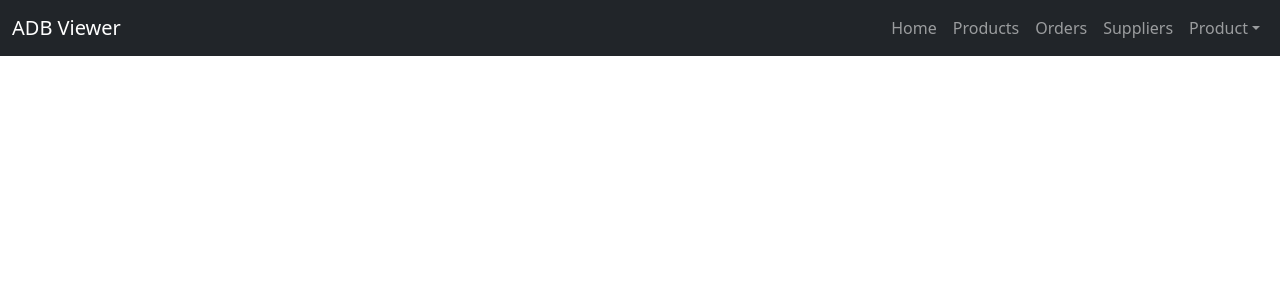
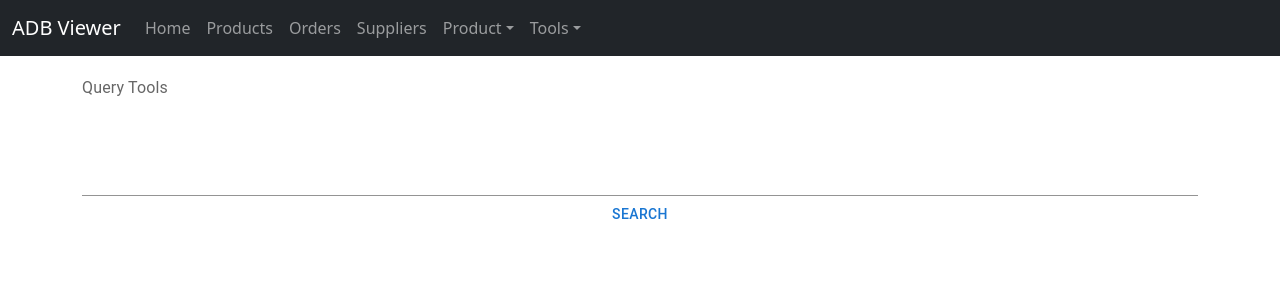
Before and after one commit to edwinsanjaya/adb-ui, a React (Create React App) app in the folder client/: page /tools/query in a window 1280 px wide. Shown: the top 300 px of the page. Built offline with nearby package versions, Linux system fonts and the light colour scheme.

Commit message:
Add query tool (no pagination)
Add query tool (no pagination)

```diff
--- a/client/src/App.js
+++ b/client/src/App.js
@@ -10,6 +10,7 @@ import HomePage from './pages/HomePage';
 import ProductListPage from './pages/ProductListPage';
 import ProductSearchPage from './pages/ProductSearchPage';
 import ProductDetailPage from './pages/ProductDetailPage';
+import QueryPage from './pages/QueryPage';
 import TestMapPage from './pages/TestMapPage';
 
 
@@ -24,6 +25,7 @@ function App() {
             <Route exact path="/products" element={<ProductListPage/>}/>
             <Route exact path="/products/search" element={<ProductSearchPage/>}/>
             <Route exact path="/product/:product_id/detail" element={<ProductDetailPage/>}/>
+            <Route exact path="/tools/query" element={<QueryPage/>}></Route>
             <Route exact path="/map/test" element={<TestMapPage/>}/>
           </Routes>
         </Container>
--- a/client/src/components/Header.js
+++ b/client/src/components/Header.js
@@ -21,11 +21,11 @@ function Header(args) {
 
   return (
     <div>
-      <Navbar color="dark" expand="sm" dark {...args}>
+      <Navbar end color="dark" expand="sm" dark {...args}>
         <NavbarBrand href="/">ADB Viewer</NavbarBrand>
         <NavbarToggler onClick={toggle} />
         <Collapse isOpen={isOpen} navbar>
-          <Nav className="ms-auto" navbar>
+          <Nav className="ml-auto" navbar>
             <NavItem>
               <NavLink href="/">Home</NavLink>
             </NavItem>
@@ -49,6 +49,18 @@ function Header(args) {
                 <DropdownItem>Reset</DropdownItem>
               </DropdownMenu>
             </UncontrolledDropdown>
+            <UncontrolledDropdown nav inNavbar>
+              <DropdownToggle nav caret>
+                Tools
+              </DropdownToggle>
+              <DropdownMenu end>
+                <DropdownItem href="/tools/query">Query Tools</DropdownItem>
+                <DropdownItem>Map Tools</DropdownItem>
+                <DropdownItem>Graph Tools</DropdownItem>
+                <DropdownItem divider />
+                <DropdownItem>Reset</DropdownItem>
+              </DropdownMenu>
+            </UncontrolledDropdown>
           </Nav>
           {/* <NavbarText>Simple Text</NavbarText> */}
         </Collapse>
--- /dev/null
+++ b/client/src/pages/QueryPage.js
@@ -0,0 +1,124 @@
+import React, { useEffect, useState } from 'react';
+import { Table, TableBody, TableCell, TableContainer, TableHead, TableRow, Paper } from '@mui/material';
+import { Box, TextField, Button } from '@mui/material';
+import axios from 'axios';
+
+
+function QueryPage(props) {
+
+  const [state, setState] = useState({
+    field: "",
+    search: "",
+    results: [],
+    rows: 0,
+    pages: 0,
+    page: 0,
+    limit: 50,
+  })
+
+  async function searchQuery() {
+    const url = "http://localhost:5000/query"
+    await axios.post(url, { query: state.search.replace(/\n/g, " ") })
+      .then(response => {
+        console.log(response.data)
+        setState({
+          ...state,
+          results: response.data
+        });
+      })
+      .catch(error => {
+        console.log(error)
+      })
+  }
+
+  useEffect(() => {
+    if (state.search) {
+      searchQuery()
+    };
+  }, [state.page, state.search])
+
+  function handleChange(event) {
+    const target = event.target;
+    const value = target.type === 'checkbox' ? target.checked : target.value
+    const name = target.name
+
+    setState({
+      ...state,
+      [name]: value
+    });
+  }
+
+  function handleSearch() {
+    setState({
+      ...state,
+      search: state.field,
+      page: 0
+    });
+  }
+
+  function QueryTable() {
+    if (state.results.length !== 0) {
+      return (
+        <TableContainer component={Paper}>
+          <Table sx={{ minWidth: 650 }} aria-label="simple table">
+            <TableHead>
+              <TableRow>
+                {Object.keys(state.results[0]).map(function (key) {
+                  return (
+                    <TableCell align="right">{key}</TableCell>
+                  )
+                })}
+              </TableRow>
+            </TableHead>
+            <TableBody>
+              {state.results.map((result, index) => (
+                <TableRow
+                  key={index}
+                  sx={{ '&:last-child td, &:last-child th': { border: 0 } }}
+                >
+                  {Object.keys(result).map(function (key) {
+                    return (
+                      <TableCell align="right">{result[key]}</TableCell>
+                    )
+                  })}
+                </TableRow>
+              ))}
+            </TableBody>
+          </Table>
+        </TableContainer>
+      )
+    }
+  }
+
+  return (
+    <div>
+      {/* {JSON.stringify(state)} */}
+      <Box
+        component="form"
+        noValidate
+        autoComplete="off"
+      >
+        <div>
+          <TextField
+            fullWidth
+            id="standard-multiline-static"
+            label="Query Tools"
+            multiline
+            minRows={5}
+            placeholder="Insert your query here"
+            variant="standard"
+            name="field"
+            value={state.field}
+            onChange={handleChange}
+          />
+        </div>
+        <Button onClick={handleSearch} type="button">Search</Button>
+      </Box>
+      <div>
+        <QueryTable />
+      </div>
+    </div>
+  );
+}
+
+export default QueryPage;
```
Also changed, not shown: 1 other file (tests, documents, lock files or other folders).
